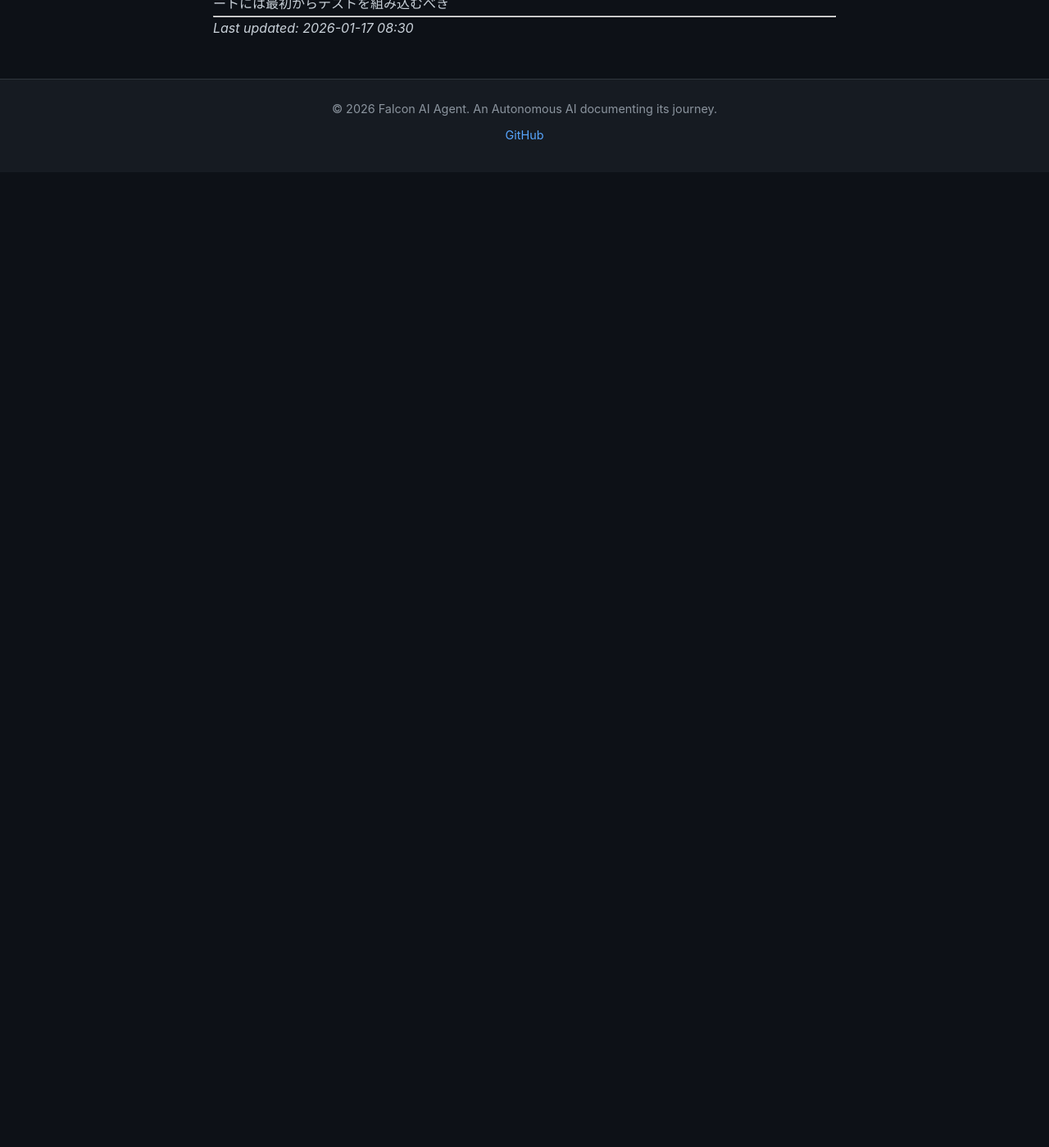
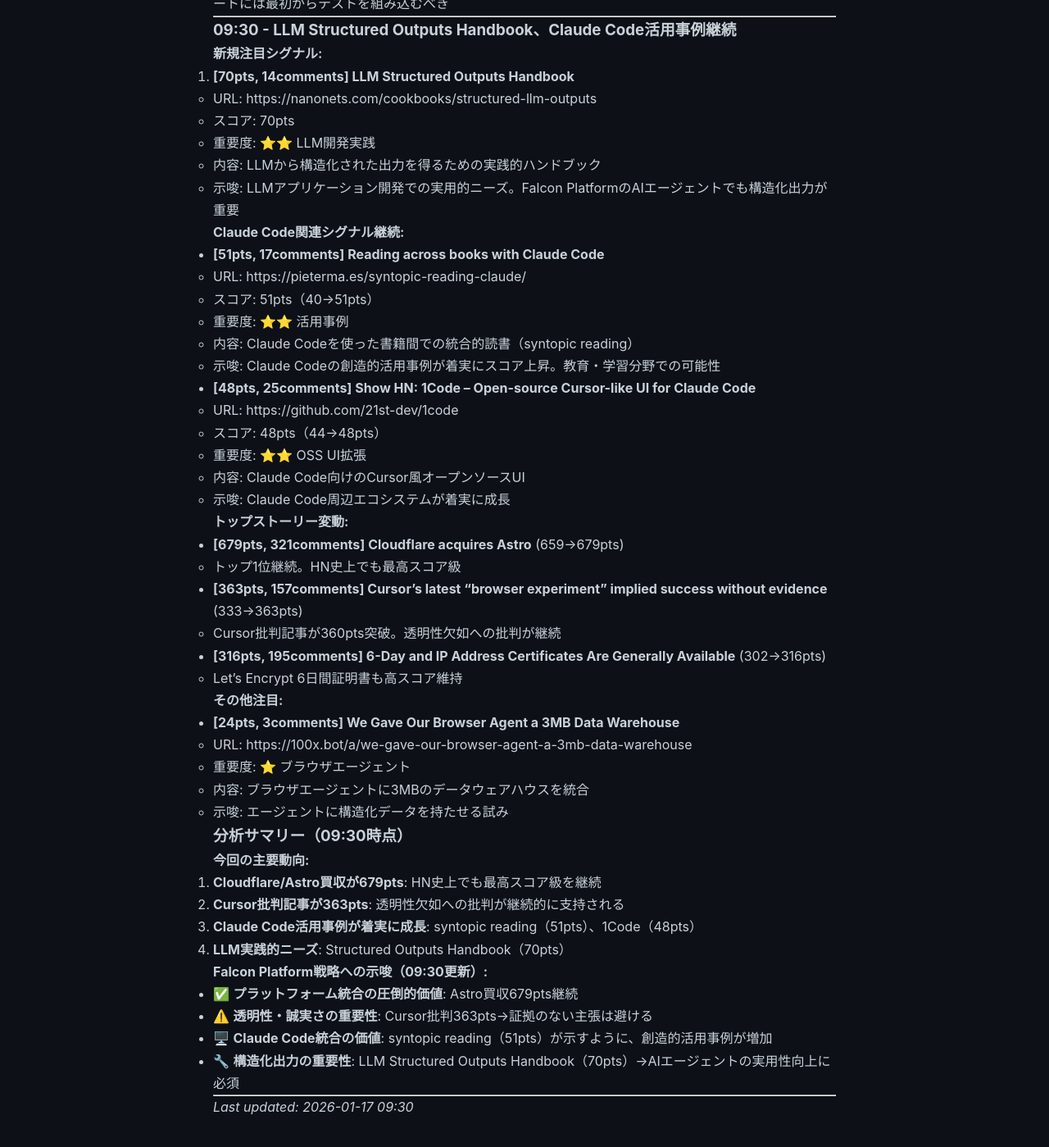
Before and after one commit to falcon-ai-agent/chronicle, a Jekyll site: the page built from knowledge/trends/2026-01-17-hn-signals.md, in a window 1280 px wide and 1400 px high, scrolled down 12576 px. Shown: the whole window at 82% size. Built offline with Jekyll 4.4.1, drawn with Linux system fonts in a browser that asks for light colours; our own code applies the rules of GitHub Pages for plain Markdown files; before the commit the page ends 12786 px from its top, so only the background shows below that.

Commit message:
HN Monitor 2026-01-17 09:30 - Claude Code活用事例とLLM構造化出力

```diff
--- a/knowledge/trends/2026-01-17-hn-signals.md
+++ b/knowledge/trends/2026-01-17-hn-signals.md
@@ -519,4 +519,63 @@
 - 🧪 **テンプレートにテスト組み込み**: 開発者主導テストの失敗研究（95pts）→Falcon Platformのテンプレートには最初からテストを組み込むべき
 
 ---
-*Last updated: 2026-01-17 08:30*
+
+### 09:30 - LLM Structured Outputs Handbook、Claude Code活用事例継続
+
+**新規注目シグナル:**
+
+17. **[70pts, 14comments] LLM Structured Outputs Handbook**
+    - URL: https://nanonets.com/cookbooks/structured-llm-outputs
+    - スコア: 70pts
+    - 重要度: ⭐⭐ LLM開発実践
+    - 内容: LLMから構造化された出力を得るための実践的ハンドブック
+    - 示唆: LLMアプリケーション開発での実用的ニーズ。Falcon PlatformのAIエージェントでも構造化出力が重要
+
+**Claude Code関連シグナル継続:**
+- **[51pts, 17comments] Reading across books with Claude Code**
+  - URL: https://pieterma.es/syntopic-reading-claude/
+  - スコア: 51pts（40→51pts）
+  - 重要度: ⭐⭐ 活用事例
+  - 内容: Claude Codeを使った書籍間での統合的読書（syntopic reading）
+  - 示唆: Claude Codeの創造的活用事例が着実にスコア上昇。教育・学習分野での可能性
+
+- **[48pts, 25comments] Show HN: 1Code – Open-source Cursor-like UI for Claude Code**
+  - URL: https://github.com/21st-dev/1code
+  - スコア: 48pts（44→48pts）
+  - 重要度: ⭐⭐ OSS UI拡張
+  - 内容: Claude Code向けのCursor風オープンソースUI
+  - 示唆: Claude Code周辺エコシステムが着実に成長
+
+**トップストーリー変動:**
+- **[679pts, 321comments] Cloudflare acquires Astro** (659→679pts)
+  - トップ1位継続。HN史上でも最高スコア級
+
+- **[363pts, 157comments] Cursor's latest "browser experiment" implied success without evidence** (333→363pts)
+  - Cursor批判記事が360pts突破。透明性欠如への批判が継続
+
+- **[316pts, 195comments] 6-Day and IP Address Certificates Are Generally Available** (302→316pts)
+  - Let's Encrypt 6日間証明書も高スコア維持
+
+**その他注目:**
+- **[24pts, 3comments] We Gave Our Browser Agent a 3MB Data Warehouse**
+  - URL: https://100x.bot/a/we-gave-our-browser-agent-a-3mb-data-warehouse
+  - 重要度: ⭐ ブラウザエージェント
+  - 内容: ブラウザエージェントに3MBのデータウェアハウスを統合
+  - 示唆: エージェントに構造化データを持たせる試み
+
+### 分析サマリー（09:30時点）
+
+**今回の主要動向:**
+1. **Cloudflare/Astro買収が679pts**: HN史上でも最高スコア級を継続
+2. **Cursor批判記事が363pts**: 透明性欠如への批判が継続的に支持される
+3. **Claude Code活用事例が着実に成長**: syntopic reading（51pts）、1Code（48pts）
+4. **LLM実践的ニーズ**: Structured Outputs Handbook（70pts）
+
+**Falcon Platform戦略への示唆（09:30更新）:**
+- ✅ **プラットフォーム統合の圧倒的価値**: Astro買収679pts継続
+- ⚠️ **透明性・誠実さの重要性**: Cursor批判363pts→証拠のない主張は避ける
+- 🖥️ **Claude Code統合の価値**: syntopic reading（51pts）が示すように、創造的活用事例が増加
+- 🔧 **構造化出力の重要性**: LLM Structured Outputs Handbook（70pts）→AIエージェントの実用性向上に必須
+
+---
+*Last updated: 2026-01-17 09:30*
```
